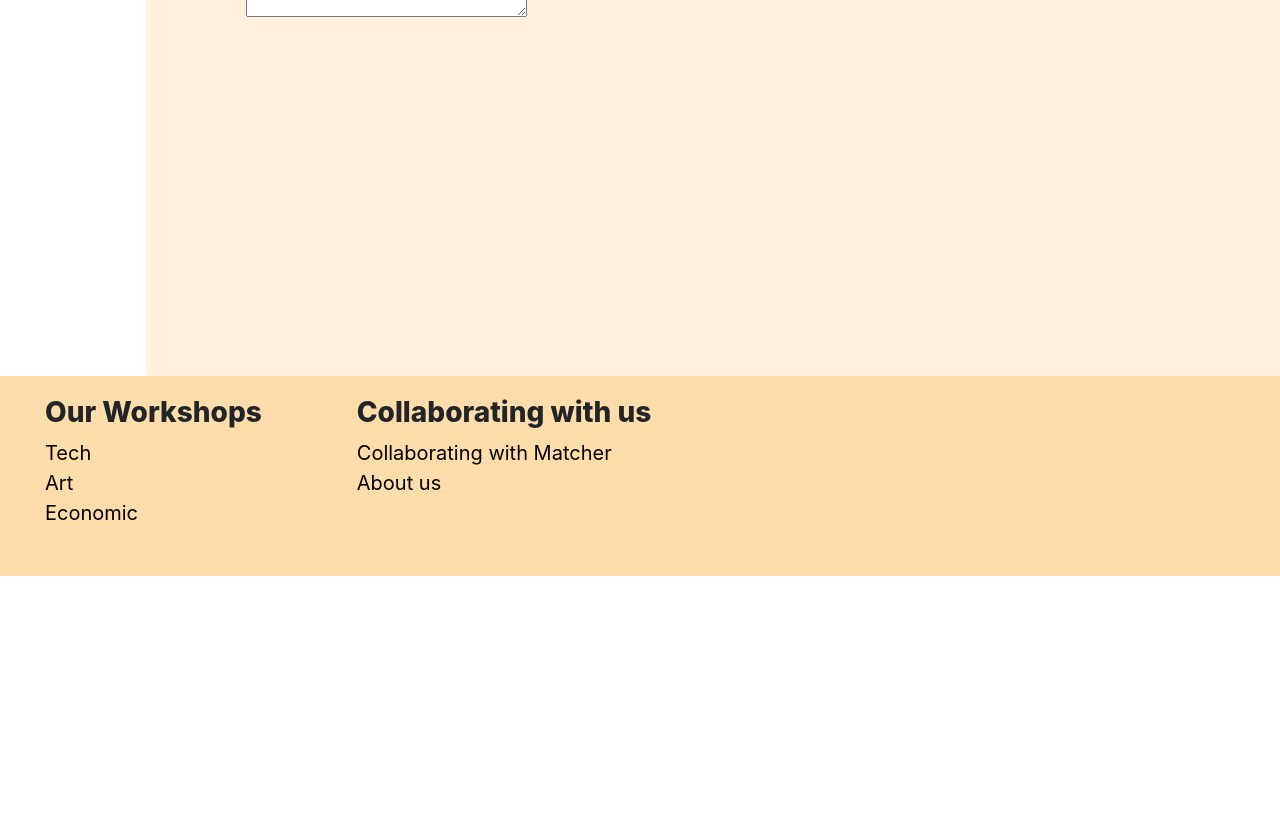
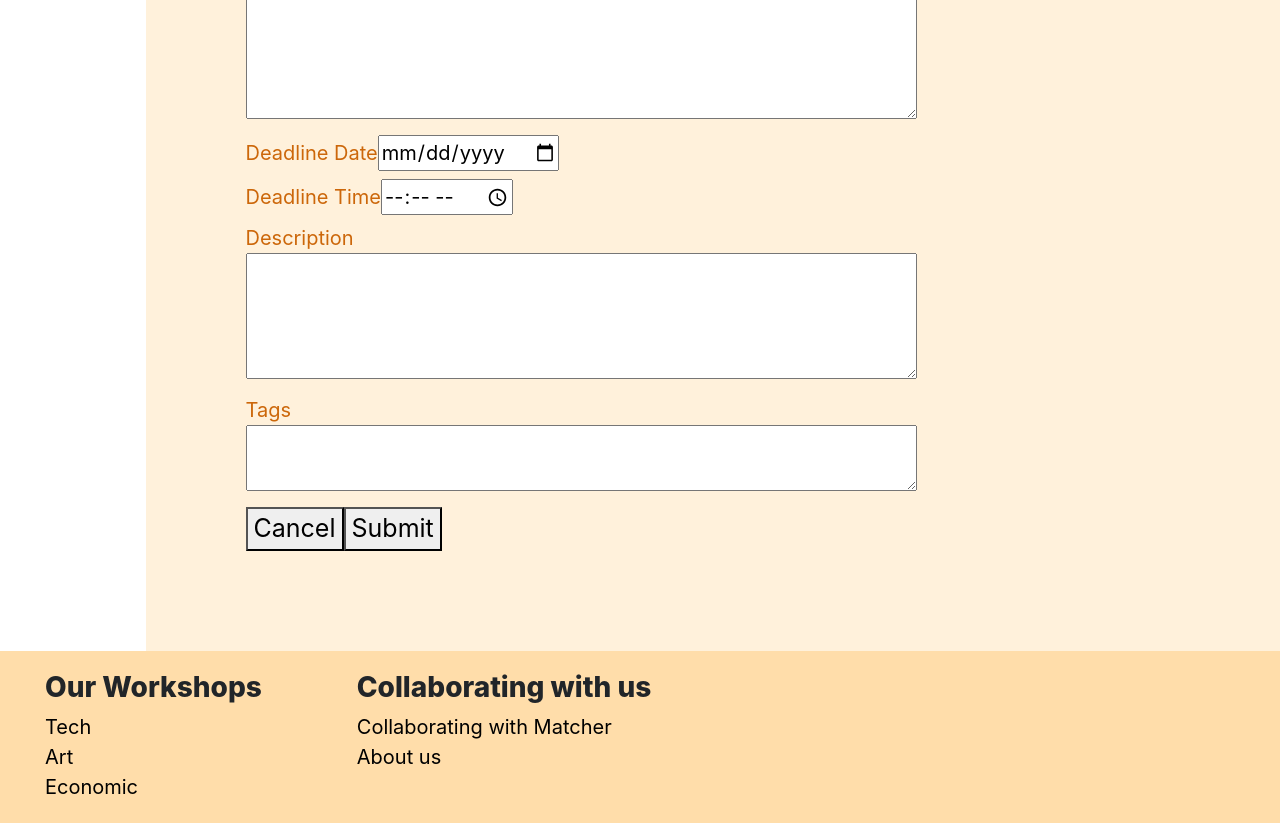
Before and after one commit to 2110423-2019-2/sec1_TerkyCompany-Frontend, a React (Create React App) app: page /workshopeditor in a window 1280 px wide. Shown: the part 480-1303 px from the top of the page. Before the commit the page ends 1056 px from the top, so only its background shows below. Built offline with nearby package versions, Linux system fonts and the light colour scheme.

Commit message:
Add input field #2 and Button

```diff
--- a/src/Components/Workshop_editor/WorkshopEditorPage.css
+++ b/src/Components/Workshop_editor/WorkshopEditorPage.css
@@ -47,7 +47,12 @@
     font-size: 30px;
   }
 
-  .list-body {
+  .form-body {
     font-size: 20px;
     color: #cc670a;
+    margin-top: 50px;
   }
+
+  .button-body {
+    font-size: 25px;
+  }
--- a/src/Components/Workshop_editor/WorkshopEditorPage.js
+++ b/src/Components/Workshop_editor/WorkshopEditorPage.js
@@ -10,6 +10,17 @@ class Workshoplistpage extends Component {
 
         }
     }
+
+    submitclick() {
+        console.log("submit clicked")
+        console.log(window.location.host)
+    }
+
+    cancelclick() {
+        console.log("cancel clicked")
+        console.log(window.location.host)
+    }
+
 
     componentDidMount() {
     }
@@ -35,7 +46,7 @@ class Workshoplistpage extends Component {
                             <h1 id = "my-workshop-title">Edit Workshop</h1>
                         </div>
                         <div className="dropdown-divider"></div>
-                        <div className="list-body">
+                        <div className="form-body">
                         <form>
                             <label>
                                 Workshop's Name
@@ -69,9 +80,36 @@ class Workshoplistpage extends Component {
                             <label>
                                 Place
                                 <br />
-                                <textarea name="place" />
+                                <textarea name="place" rows="4" cols="50"/>
                             </label>
+                            <br />
+                            <label>
+                            Deadline Date
+                                <input type="date" name="daedlinedead" />
+                            </label>
+                            <br />
+                            <label>
+                            Deadline Time
+                                <input type="time" name="daedlinetime" />
+                            </label>
+                            <br />
+                            <label>
+                                Description
+                                <br />
+                                <textarea name="description" rows="4" cols="50"/>
+                            </label>
+                            <br />
+                            <label>
+                                Tags
+                                <br />
+                                <textarea name="tags" rows="2" cols="50"/>
+                            </label>
+                            <br />
                             </form>
+                        </div>
+                        <div className="button-body">
+                                <button onClick={() => this.cancelclick()}>Cancel</button>
+                                <button onClick={() => this.submitclick()}>Submit</button>
                         </div>
                     </div>
                 </div>
```
